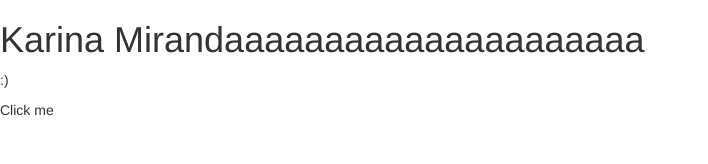
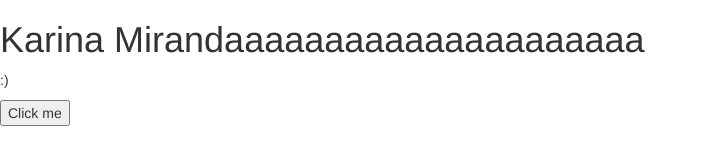
Before and after one commit to kcarinnaa/kcarinnaa.github.io, a plain HTML site: page index.html in a window 1280 px wide. Shown: the whole page, without its empty margins (0-708 px from the left). Drawn offline with nearby package versions, Linux system fonts and the light colour scheme.

Commit message:
Update index.html

```diff
--- a/index.html
+++ b/index.html
@@ -26,7 +26,7 @@
     <p id= paragraph">
                      :)
                      <p/>
-                     <buttononclick=changeParagraph>Click me</button>
+                     <button on click=changeParagraph>Click me</button>
     <!-- jQuery (necessary for Bootstrap's JavaScript plugins) -->
     <script src="https://ajax.googleapis.com/ajax/libs/jquery/1.12.4/jquery.min.js"></script>
     <!-- Include all compiled plugins (below), or include individual files as needed -->
```
